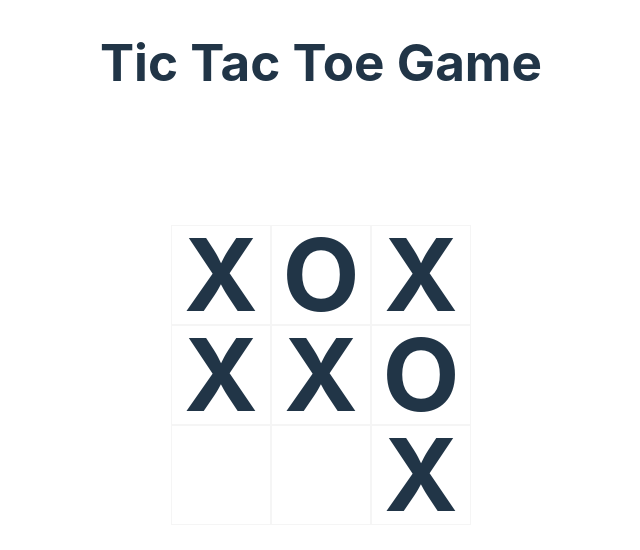
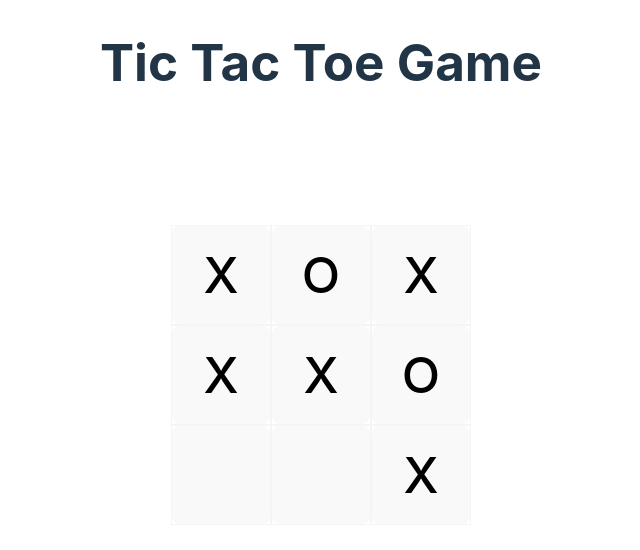
Before and after one commit to SalamanderCtesiphon/anuddah-tic-tac-toe, a React (Vite) app in the folder tic-tac-toe/: page / in a window 1280 px wide. Shown: the top 550 px of the page, without its empty margins (319-959 px from the left). Built offline with nearby package versions, Linux system fonts and the light colour scheme.

Commit message:
added buttons to the squares on the game board and styled them

```diff
--- a/tic-tac-toe/src/App.jsx
+++ b/tic-tac-toe/src/App.jsx
@@ -49,7 +49,7 @@ function App() {
           {gameboard.map((square) => {
             return (
               <div key={square.id} className="game-square">
-                {square.value}
+                <button>{square.value}</button>
               </div>
             )
           })}
--- a/tic-tac-toe/src/index.css
+++ b/tic-tac-toe/src/index.css
@@ -35,10 +35,12 @@ h1 {
 }
 
 button {
+  height: 98px;
+  width: 98px;
   border-radius: 8px;
   border: 1px solid transparent;
-  padding: 0.6em 1.2em;
-  font-size: 1em;
+  padding: 0.2em .5em;
+  font-size: .5em;
   font-weight: 500;
   font-family: inherit;
   background-color: #1a1a1a;
@@ -47,6 +49,7 @@ button {
 }
 button:hover {
   border-color: #646cff;
+  background-color: #292929;
 }
 button:focus,
 button:focus-visible {
```
